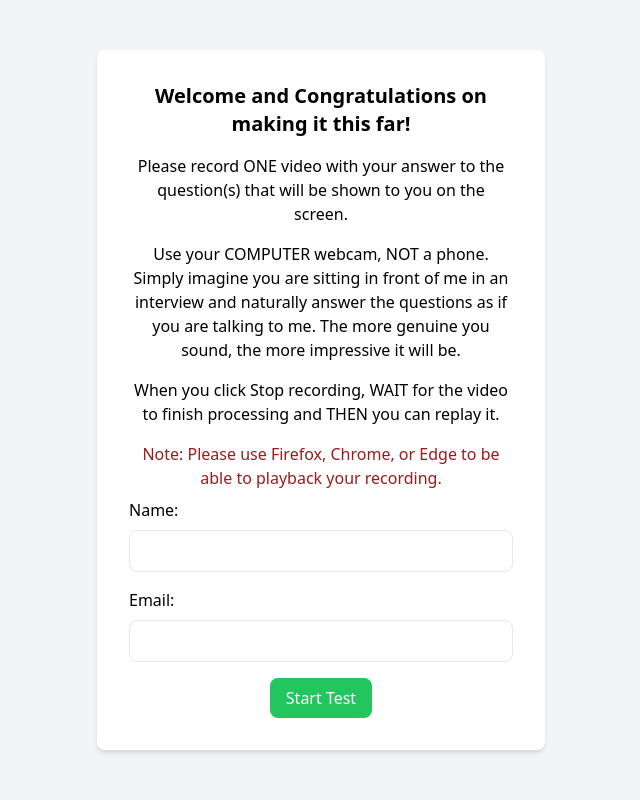
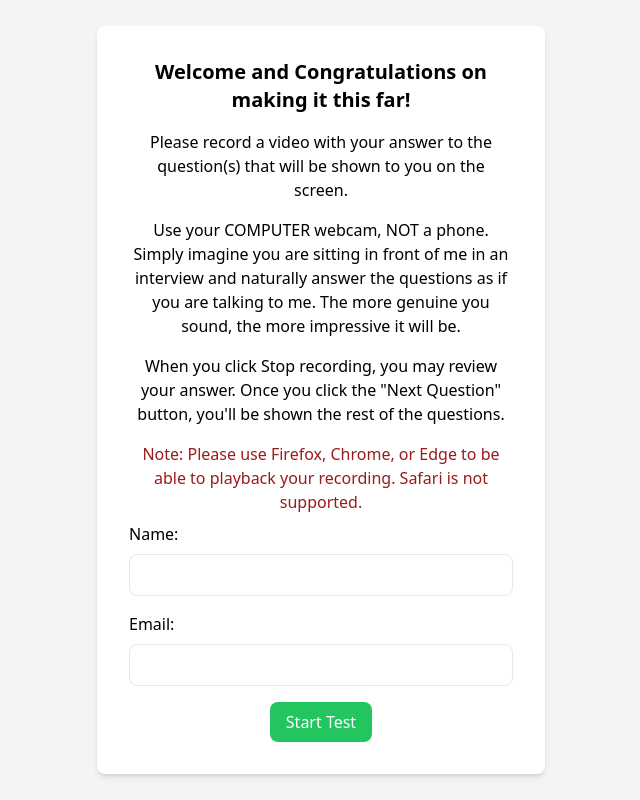
Before and after one commit to anzaeee/recruitment-test, a React (Create React App) app: page / in a window 1280 px wide. Shown: the whole page, without its empty margins (319-959 px from the left). Built offline with nearby package versions, Linux system fonts and the light colour scheme.

Commit message:
docs: update text

```diff
--- a/src/pages/Home/Home.js
+++ b/src/pages/Home/Home.js
@@ -62,8 +62,8 @@ const Home = () => {
           Welcome and Congratulations on making it this far!
         </h1>
         <p className="mb-4">
-          Please record ONE video with your answer to the question(s) that will
-          be shown to you on the screen.
+          Please record a video with your answer to the question(s) that will be
+          shown to you on the screen.
         </p>
         <p className="mb-4">
           Use your COMPUTER webcam, NOT a phone. Simply imagine you are sitting
@@ -72,12 +72,13 @@ const Home = () => {
           impressive it will be.
         </p>
         <p className="mb-4">
-          When you click Stop recording, WAIT for the video to finish processing
-          and THEN you can replay it.
+          When you click Stop recording, you may review your answer. Once you
+          click the "Next Question" button, you'll be shown the rest of the
+          questions.
         </p>
         <p className="mb-2 text-red-800">
           Note: Please use Firefox, Chrome, or Edge to be able to playback your
-          recording.
+          recording. Safari is not supported.
         </p>
         <form onSubmit={handleSubmit} className="text-center">
           <div className="mb-4">
```
